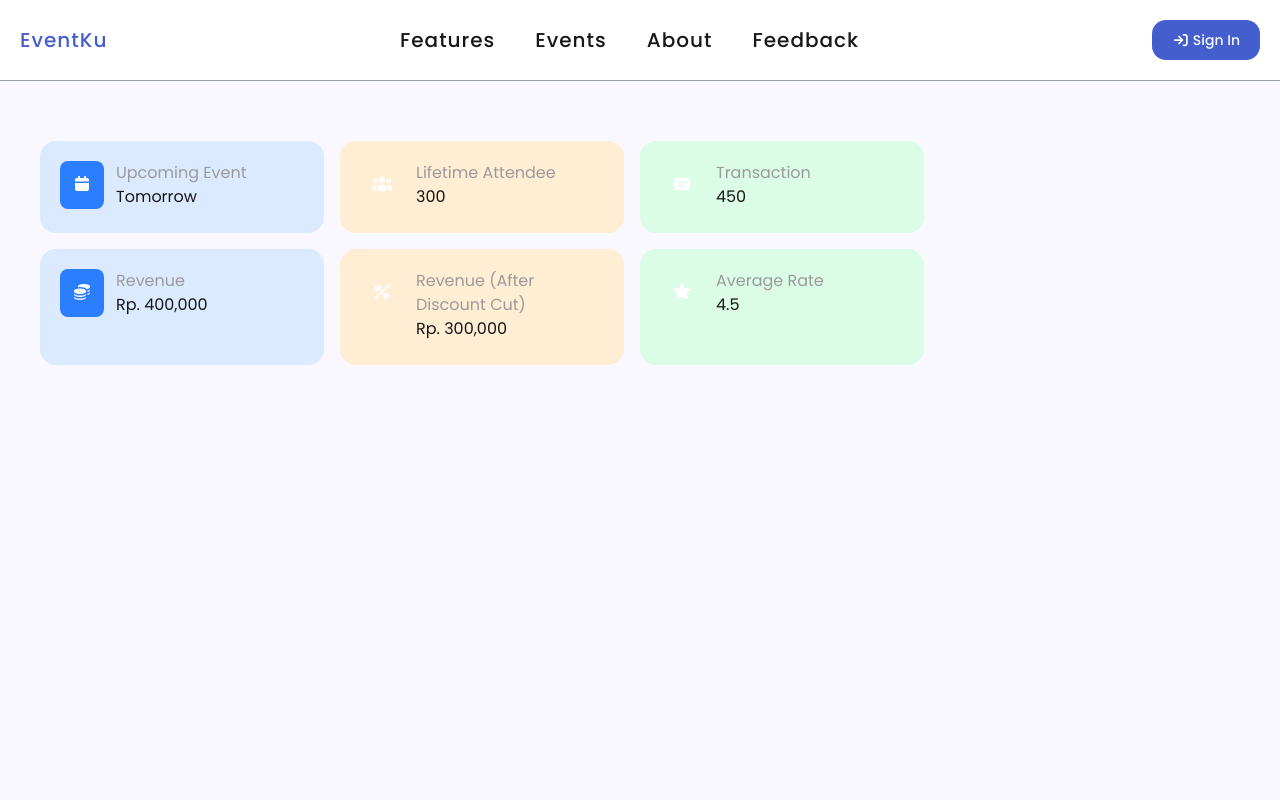
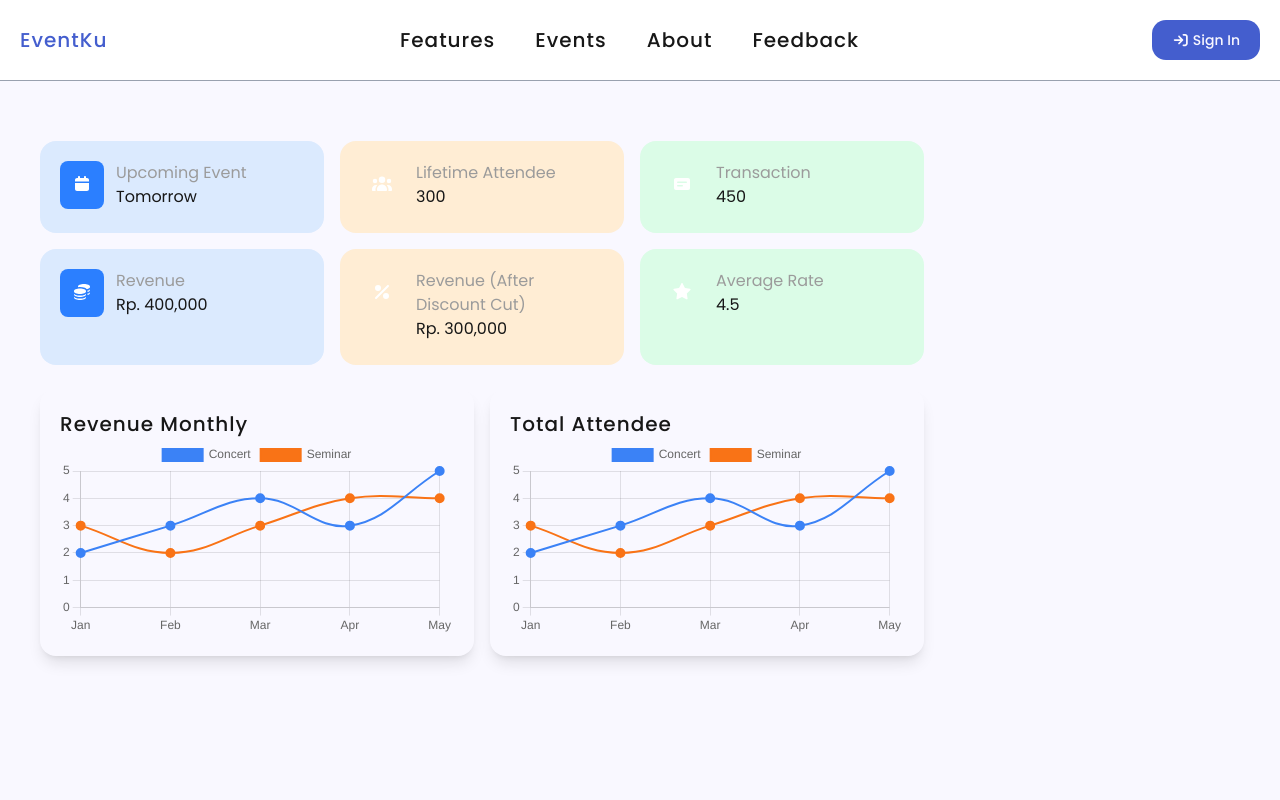
Before and after one commit to FlazeFy/MinPro-Event_Management_Platform-FE, a Next.js app: page /transaction in a window 1280 px wide. Shown: the top 800 px of the page. Built offline with nearby package versions, Linux system fonts and the light colour scheme; no server answers.

Commit message:
feat(stats) : add periodic growth statistic UI

```diff
--- a/package.json
+++ b/package.json
@@ -23,6 +23,7 @@
     "@radix-ui/react-slot": "^1.2.4",
     "apexcharts": "^5.3.6",
     "axios": "^1.13.1",
+    "chart.js": "^4.5.1",
     "class-variance-authority": "^0.7.1",
     "clsx": "^2.1.1",
     "cmdk": "^1.1.1",
@@ -33,6 +34,7 @@
     "radix-ui": "^1.4.3",
     "react": "^19.0.0",
     "react-apexcharts": "^1.8.0",
+    "react-chartjs-2": "^5.3.1",
     "react-dom": "^19.0.0",
     "react-hook-form": "^7.71.1",
     "react-loading-skeleton": "^3.5.0",
--- a/src/app/transaction/page.tsx
+++ b/src/app/transaction/page.tsx
@@ -1,3 +1,4 @@
+import OrganismsPeriodicGrowthBox from '@/components/organisms/periodic_growth.organism'
 import OrganismsSummaryEventList from '@/components/organisms/summary_event_list.organism'
 import React from 'react'
 
@@ -6,7 +7,9 @@ export default function TransactionPage() {
         <div className="flex flex-col min-h-[100vh] p-5 lg:p-10">
             <div className="flex flex-wrap mt-5">
                 <div className="w-full md:w-8/12 lg:w-9/12 p-0 md:pr-4">
-                    <OrganismsSummaryEventList/>
+                    <OrganismsSummaryEventList isFull={true}/>
+                    <br/>
+                    <OrganismsPeriodicGrowthBox/>
                 </div>
                 <div className="w-full md:w-4/12 lg:w-3/12">
 
--- /dev/null
+++ b/src/components/molecules/line_chart.molecule.tsx
@@ -0,0 +1,54 @@
+'use client'
+import * as React from 'react'
+import { Chart as ChartJS, CategoryScale, LinearScale, PointElement, LineElement, Title, Tooltip, Legend, ChartOptions } from 'chart.js'
+import { Line } from 'react-chartjs-2'
+
+interface IMoleculeLineChartProps {
+    labels: string[]
+    datasets: {
+        label: string
+        data: number[]
+        borderColor?: string
+        backgroundColor?: string
+    }[]
+    title?: string
+}
+
+ChartJS.register(CategoryScale, LinearScale, PointElement, LineElement, Title, Tooltip, Legend)
+
+const MoleculeLineChart: React.FunctionComponent<IMoleculeLineChartProps> = ({ labels, datasets, title }) => {
+
+    // Declaration
+    const data = {
+        labels,
+        datasets: datasets.map((dataset) => ({
+            ...dataset,
+            tension: 0.4,
+            fill: false,
+            borderWidth: 2,
+            pointRadius: 4,
+        })),
+    }
+
+    const options: ChartOptions<'line'> = {
+        responsive: true,
+        plugins: {
+            legend: {
+                position: 'top',
+            },
+            title: {
+                display: !!title,
+                text: title,
+            },
+        },
+        scales: {
+            y: {
+                beginAtZero: true,
+            },
+        },
+    }
+
+    return <Line data={data} options={options} />
+}
+
+export default MoleculeLineChart
--- /dev/null
+++ b/src/components/organisms/periodic_growth.organism.tsx
@@ -0,0 +1,56 @@
+import * as React from 'react'
+import MoleculeLineChart from '../molecules/line_chart.molecule';
+import AtomText from '../atoms/text.atom';
+
+interface IOrganismsPeriodicGrowthBoxProps {
+
+}
+
+const OrganismsPeriodicGrowthBox: React.FunctionComponent<IOrganismsPeriodicGrowthBoxProps> = () => {
+    return (
+        <div className="grid grid-cols-1 md:grid-cols-6 gap-4">
+            <div className="col-span-1 md:col-span-3 p-5 rounded-2xl shadow-lg">
+                <AtomText text='Revenue Monthly' type='content-title'/>
+                <MoleculeLineChart
+                    labels={['Jan','Feb','Mar','Apr','May']}
+                    datasets={[
+                        {
+                            label: 'Concert',
+                            data: [2, 3, 4, 3, 5],
+                            borderColor: '#3B82F6',
+                            backgroundColor: '#3B82F6',
+                        },
+                        {
+                            label: 'Seminar',
+                            data: [3, 2, 3, 4, 4],
+                            borderColor: '#F97316',
+                            backgroundColor: '#F97316',
+                        },
+                    ]}
+                />
+            </div>
+            <div className="col-span-1 md:col-span-3 p-5 rounded-2xl shadow-lg">
+                <AtomText text='Total Attendee' type='content-title'/>
+                <MoleculeLineChart
+                    labels={['Jan','Feb','Mar','Apr','May']}
+                    datasets={[
+                        {
+                            label: 'Concert',
+                            data: [2, 3, 4, 3, 5],
+                            borderColor: '#3B82F6',
+                            backgroundColor: '#3B82F6',
+                        },
+                        {
+                            label: 'Seminar',
+                            data: [3, 2, 3, 4, 4],
+                            borderColor: '#F97316',
+                            backgroundColor: '#F97316',
+                        },
+                    ]}
+                />
+            </div>
+        </div>
+    )
+}
+
+export default OrganismsPeriodicGrowthBox;
```
Also changed, not shown: 1 other file (tests, documents, lock files or other folders).
